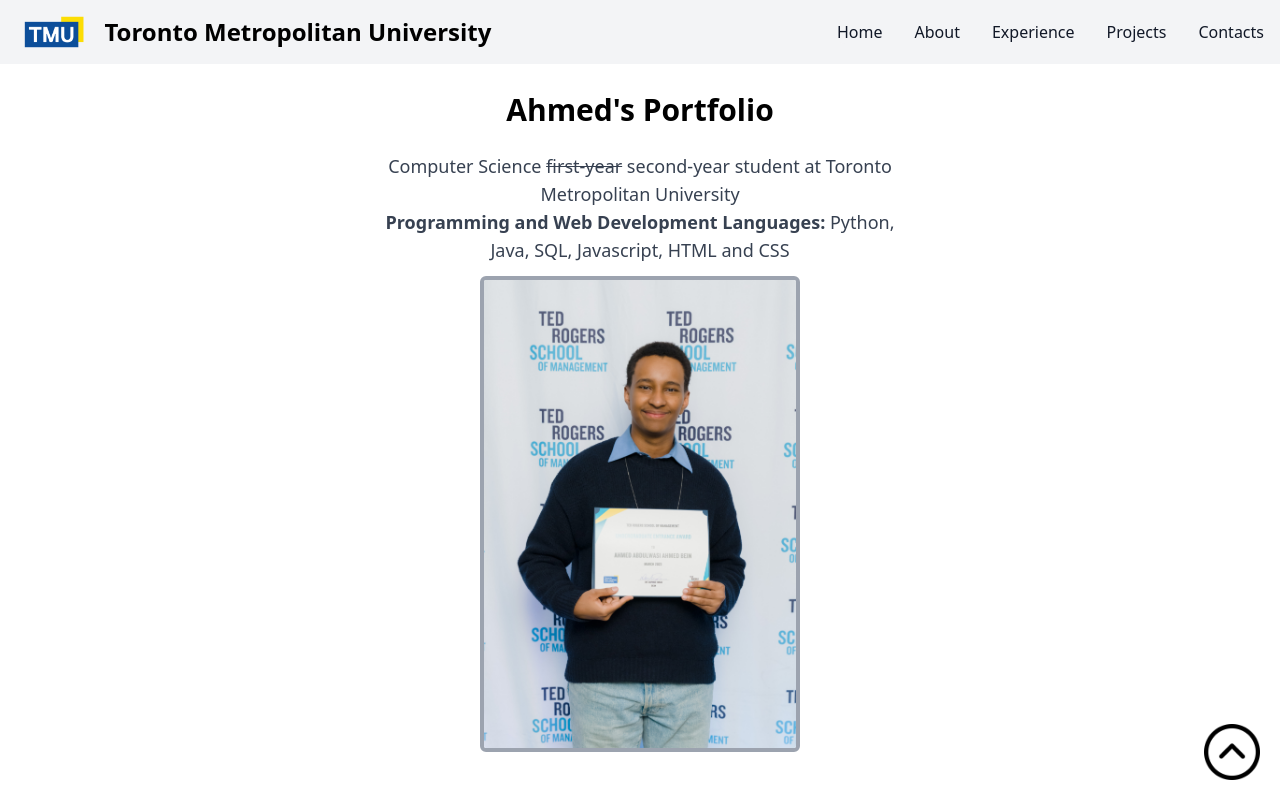
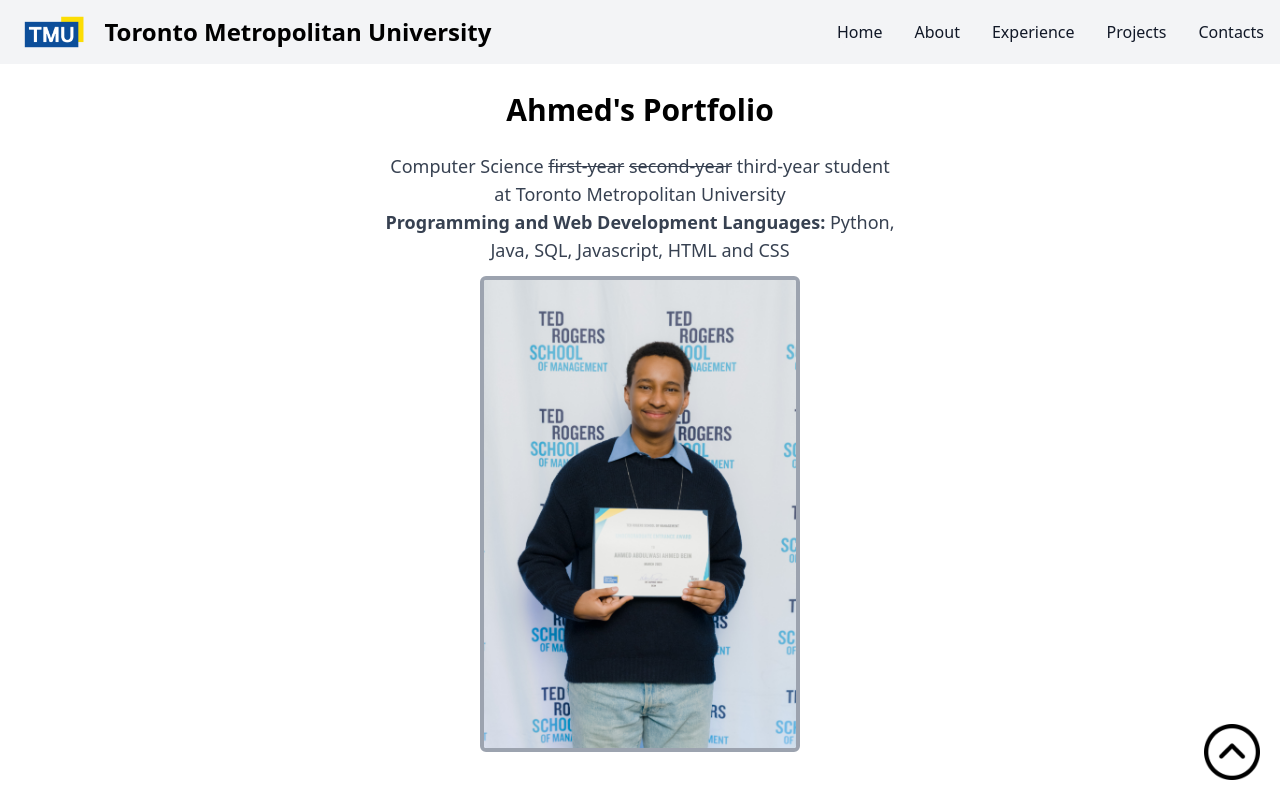
Before and after one commit to AhmedAbdulwasi/portfolio, a React (Vite) app: page / in a window 1280 px wide. Shown: the top 800 px of the page. Built offline with nearby package versions, Linux system fonts and the light colour scheme.

Commit message:
Update Home.jsx

```diff
--- a/src/pages/Home.jsx
+++ b/src/pages/Home.jsx
@@ -16,7 +16,7 @@
           </h1>
 
           <p className="text-base text-gray-700 md:text-lg font-regular py-2 md:py-3">
-            Computer Science <s>first-year</s> second-year student at Toronto
+            Computer Science <s>first-year</s> <s>second-year</s> third-year student at Toronto
             Metropolitan University <br />
             <strong>Programming and Web Development Languages: </strong>Python,
             Java, SQL, Javascript, HTML and CSS
```
